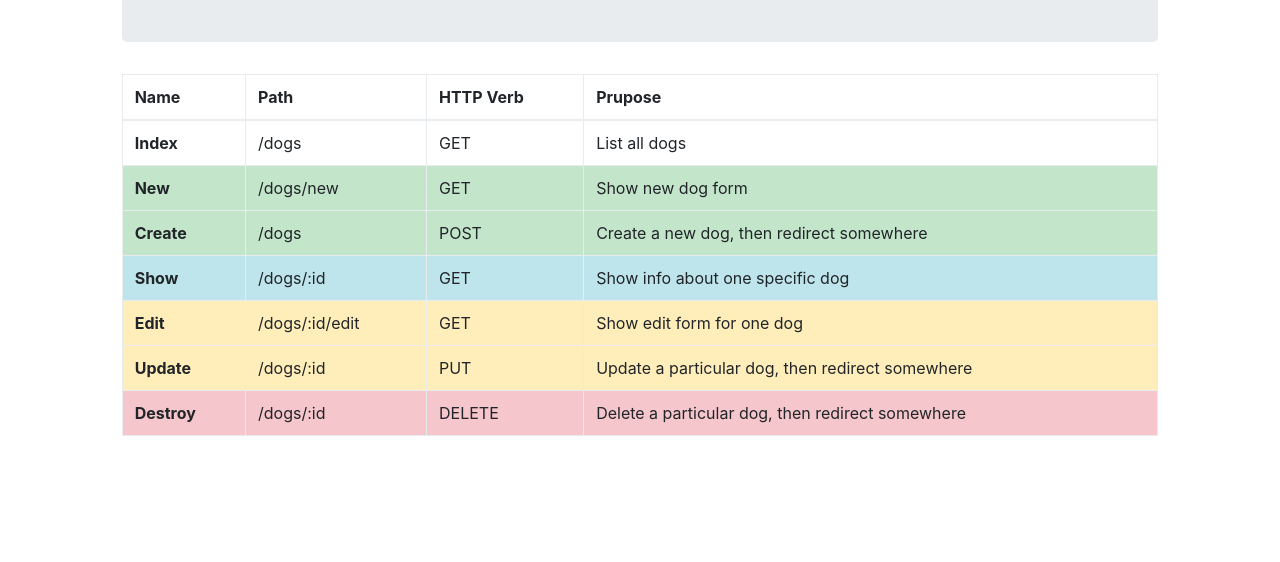
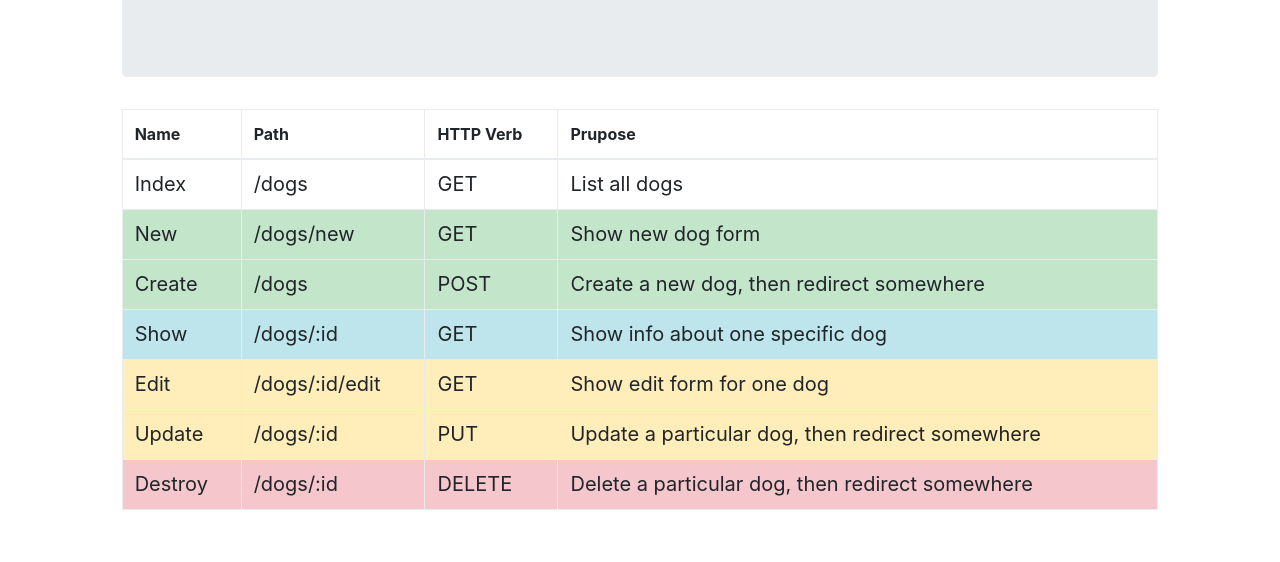
Before and after one commit to leanjunio/RestTable, a plain HTML site: page index.html in a window 1280 px wide. Shown: the part 238-800 px from the top of the page. Drawn offline with nearby package versions, Linux system fonts and the light colour scheme.

Commit message:
changed some stuff

```diff
--- a/index.html
+++ b/index.html
@@ -26,43 +26,43 @@
       </thead>
       <tbody>
         <tr>
-          <th scope="row">Index</th>
+          <td scope="row">Index</td>
           <td>/dogs</td>
           <td>GET</td>
           <td>List all dogs</td>
         </tr>
         <tr class="table-success">
-          <th scope="row">New</th>
+          <td scope="row">New</td>
           <td>/dogs/new</td>
           <td>GET</td>
           <td>Show new dog form</td>
         </tr>
         <tr class="table-success">
-          <th scope="row">Create</th>
+          <td scope="row">Create</td>
           <td>/dogs</td>
           <td>POST</td>
           <td>Create a new dog, then redirect somewhere</td>
         </tr>
         <tr class="table-info">
-          <th scope="row">Show</th>
+          <td scope="row">Show</td>
           <td>/dogs/:id</td>
           <td>GET</td>
           <td>Show info about one specific dog</td>
         </tr>
         <tr class="table-warning">
-          <th scope="row">Edit</th>
+          <td scope="row">Edit</td>
           <td>/dogs/:id/edit</td>
           <td>GET</td>
           <td>Show edit form for one dog</td>
         </tr>
         <tr class="table-warning">
-          <th scope="row">Update</th>
+          <td scope="row">Update</td>
           <td>/dogs/:id</td>
           <td>PUT</td>
           <td>Update a particular dog, then redirect somewhere</td>
         </tr>
         <tr class="table-danger">
-          <th scope="row">Destroy</th>
+          <td scope="row">Destroy</td>
           <td>/dogs/:id</td>
           <td>DELETE</td>
           <td>Delete a particular dog, then redirect somewhere</td>
--- a/style.css
+++ b/style.css
@@ -1,12 +1,16 @@
 .project {
   margin: 20px auto;
-  line-height: 20px;
 }
 
 h1 {
-  font-size: 60pt;
+  font-size: 70pt;
 }
 
 p {
   font-size: 20pt;
 }
+
+td {
+  font-size: 15pt;
+  line-height: 25px;
+}
```
